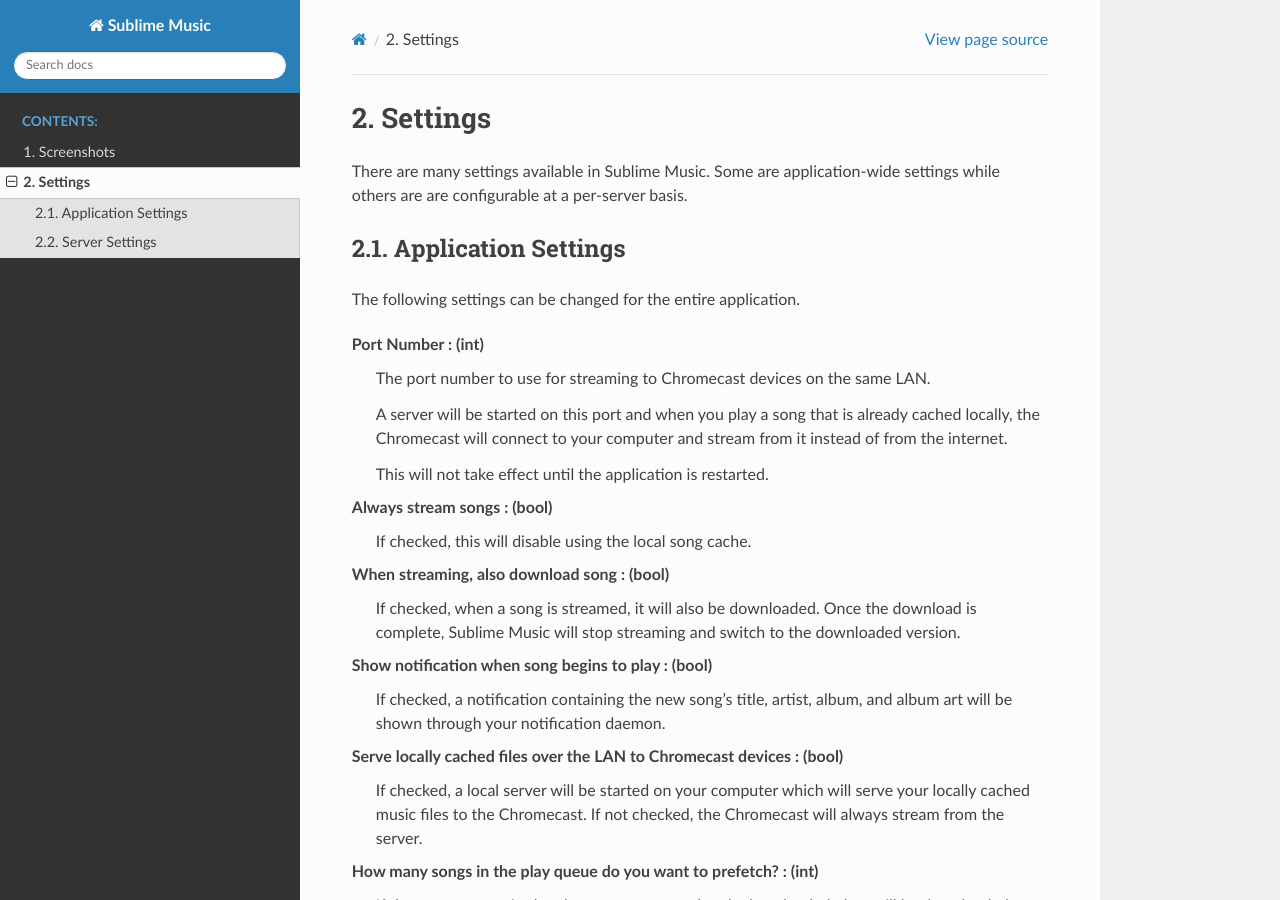
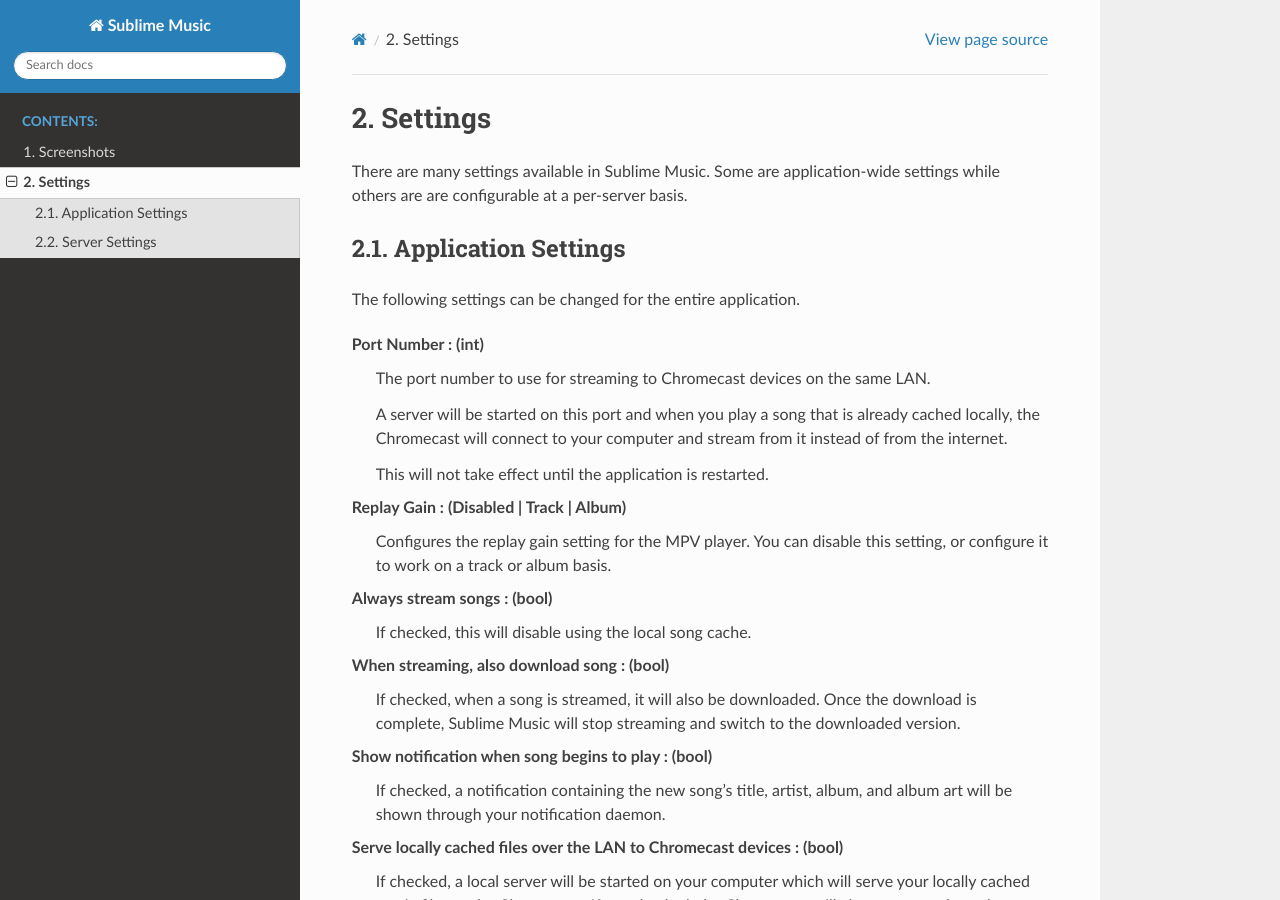
Before and after one commit to sublime-music/sublime-music, a Sphinx documentation site: the page built from docs/settings.rst, in a window 1280 px wide and 900 px high. Built offline with Sphinx 7.4.7 and the Read the Docs theme 2.0.0, drawn with Linux system fonts in a browser that asks for light colours; pages that are not in the unit, such as notebooks, are missing from menus.

Commit message:
Added description of Replay Gain setting

```diff
--- a/docs/settings.rst
+++ b/docs/settings.rst
@@ -18,6 +18,10 @@
     stream from it instead of from the internet.
 
     This will not take effect until the application is restarted.
+
+Replay Gain : (Disabled | Track | Album)
+    Configures the replay gain setting for the MPV player. You can disable this
+    setting, or configure it to work on a track or album basis.
 
 Always stream songs : (bool)
     If checked, this will disable using the local song cache.
```
